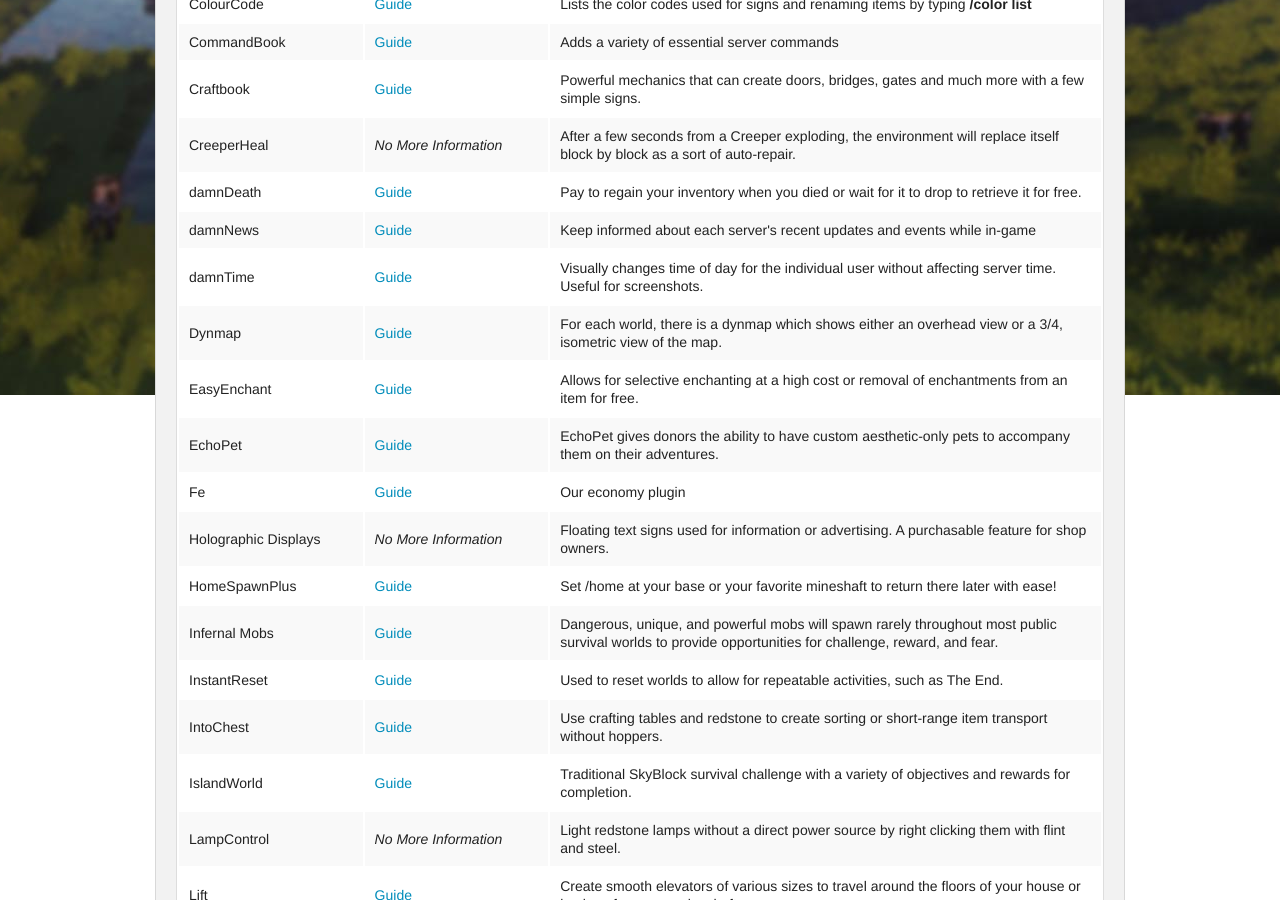
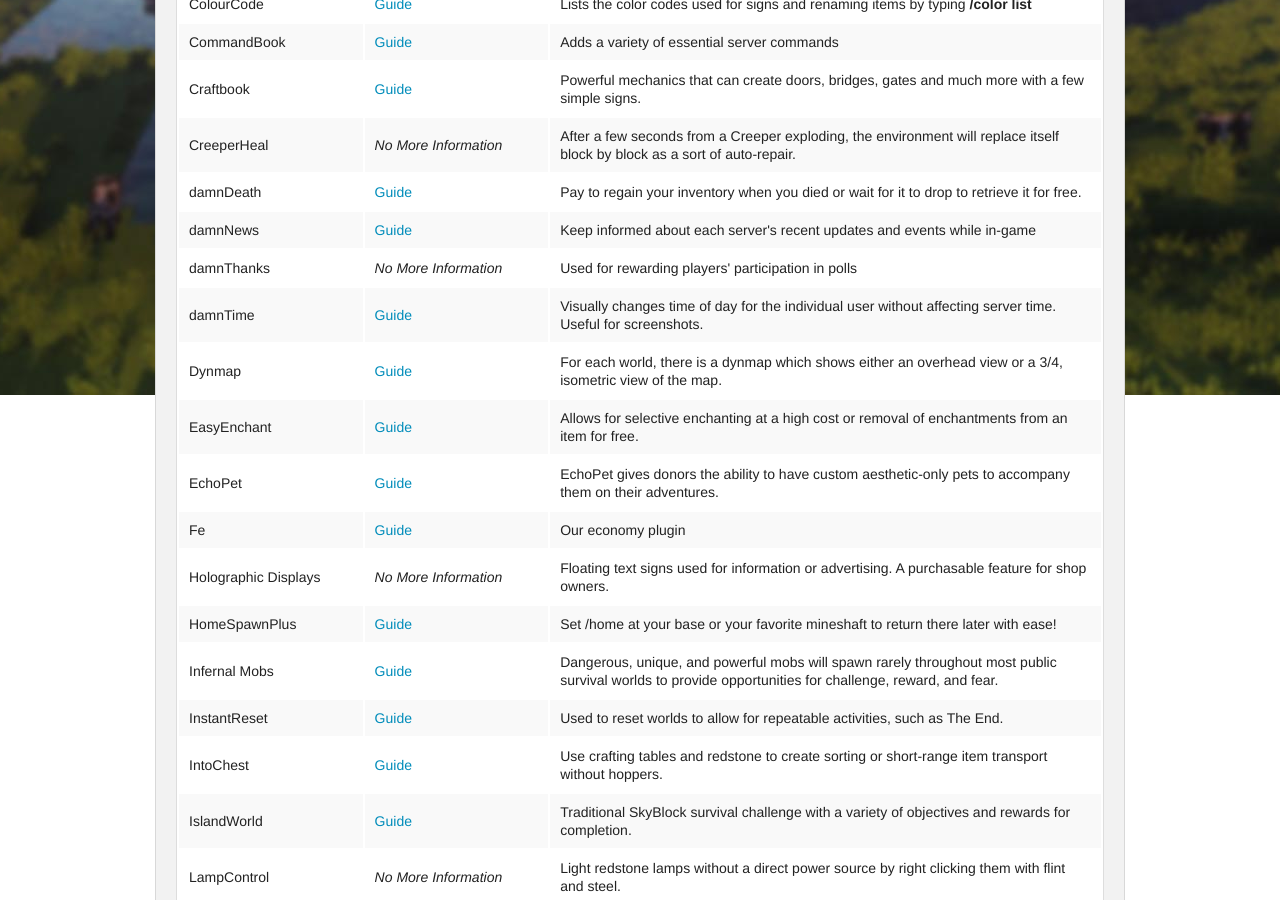
Before and after one commit to damnation-eu/website-beta, a Jekyll site: the page built from plugins.md, in a window 1280 px wide and 900 px high, scrolled down 779 px. Built offline with Jekyll 4.4.1, drawn with Linux system fonts in a browser that asks for light colours; nearby versions of some CDN libraries; library files that are not in the unit come from our copies.

Commit message:
Update plugins.md

```diff
--- a/plugins.md
+++ b/plugins.md
@@ -84,6 +84,11 @@
     <td class="tg-yw4l">damnNews</td>
     <td class="tg-yw4l"><a href="{{site.baseurl}}/g/damnnews">Guide</a></td>
     <td class="tg-yw4l">Keep informed about each server's recent updates and events while in-game</td>
+  </tr>
+  <tr>
+    <td class="tg-yw4l">damnThanks</td>
+    <td class="tg-yw4l"><i>No More Information</i></td>
+    <td class="tg-yw4l">Used for rewarding players' participation in polls</td>
   </tr>
   <tr>
     <td class="tg-yw4l">damnTime</td>
```
